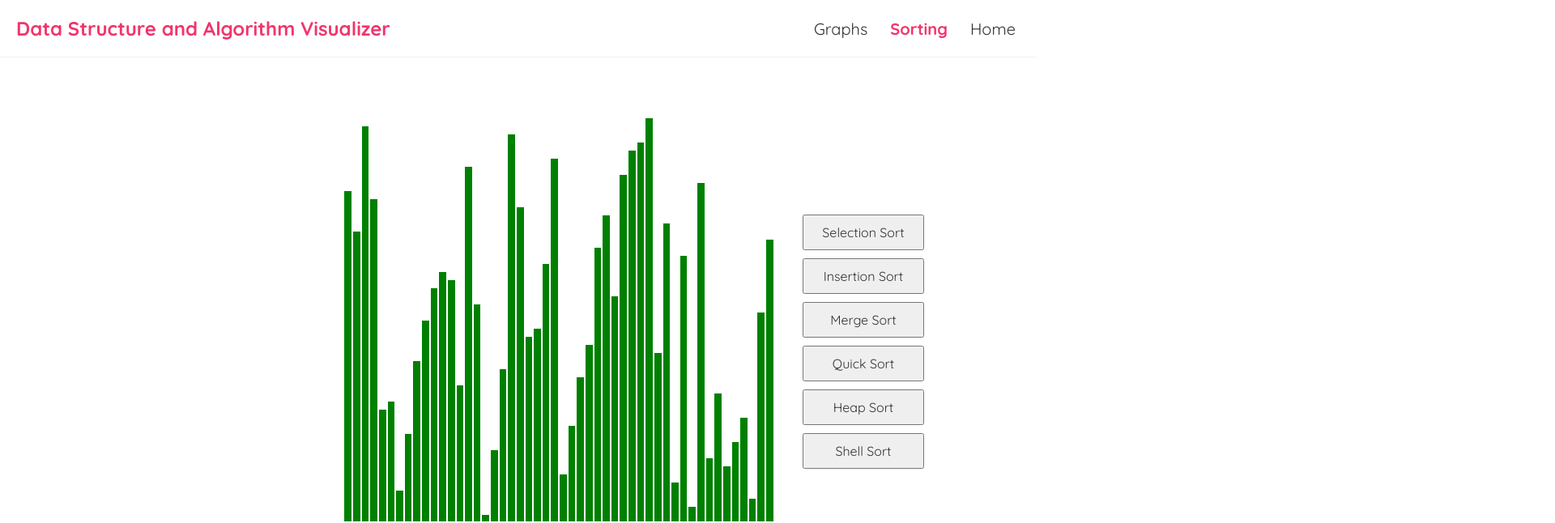
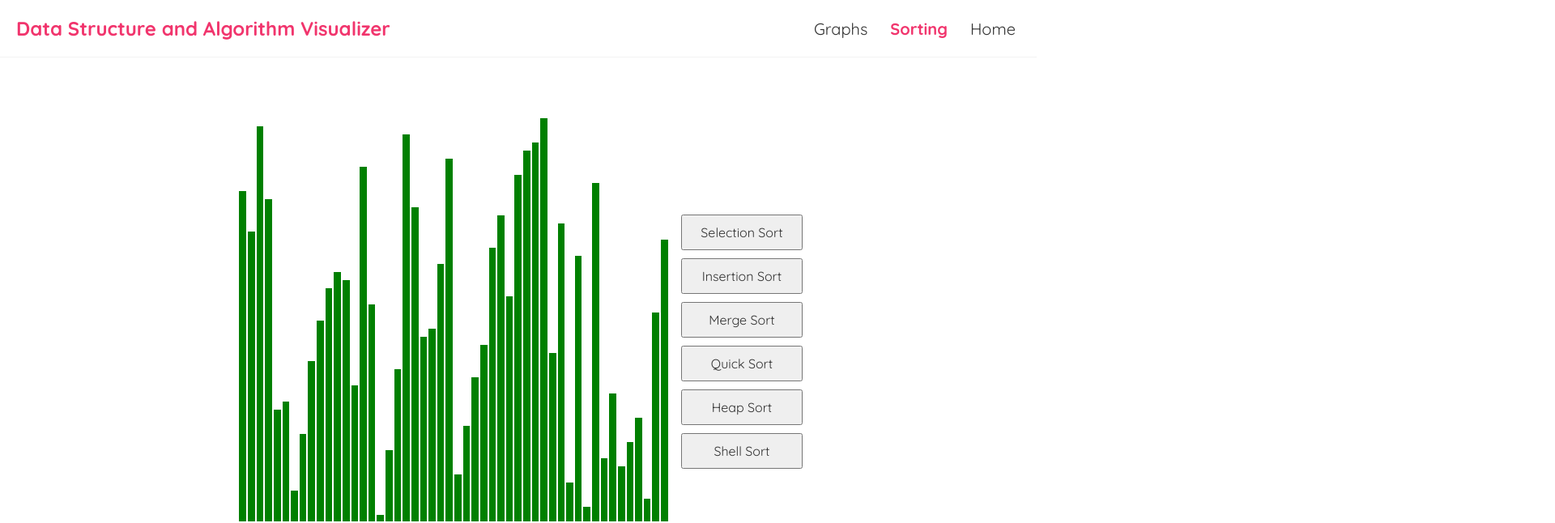
Before and after one commit to tani-gross/visualizer, a React (Create React App) app in the folder Visusalizer Project/: page /sorting in a window 1280 px wide. Shown: the top 646 px of the page at 81% size, 1920 px wide, since content can reach past the window. Built offline with nearby package versions, Linux system fonts and the light colour scheme.

Commit message:
permanent fix fo sorting buttons

```diff
--- a/Visusalizer Project/src/index.css
+++ b/Visusalizer Project/src/index.css
@@ -6,6 +6,11 @@
   font-family: "Quicksand";
   color: #333;
   box-sizing: border-box;
+}
+
+.content {
+  margin: 40px auto;
+  height: 610px;
 }
 
 /* Navigation Bar Styles */
@@ -63,18 +68,12 @@
 
 /* Sorting Page Styles */
 
-.content {
-  margin: 40px auto;
-  height: 610px;
-}
-
 .sorting-main-container {
   display: flex;
-  flex-direction: row;
   align-items: center;
   justify-content: center;
+  position: relative;
   width: 100%;
-  margin-left: 700px;
   padding-top: 24px;
 }
 
@@ -82,19 +81,14 @@
   display: flex;
   flex-direction: column;
   align-items: center;
-  width: 100%;
-  flex-grow: 1;
+  flex-shrink: 0;
 }
 
 .sorting-button-container {
   display:flex;
   flex-direction: column;
-  justify-content: center;
-  width: 100%;
-  box-sizing: border-box;
-  margin-left: 20px;
+  align-items: center;
   flex-shrink: 0;
-
 }
 
 .sorting-button {
```
